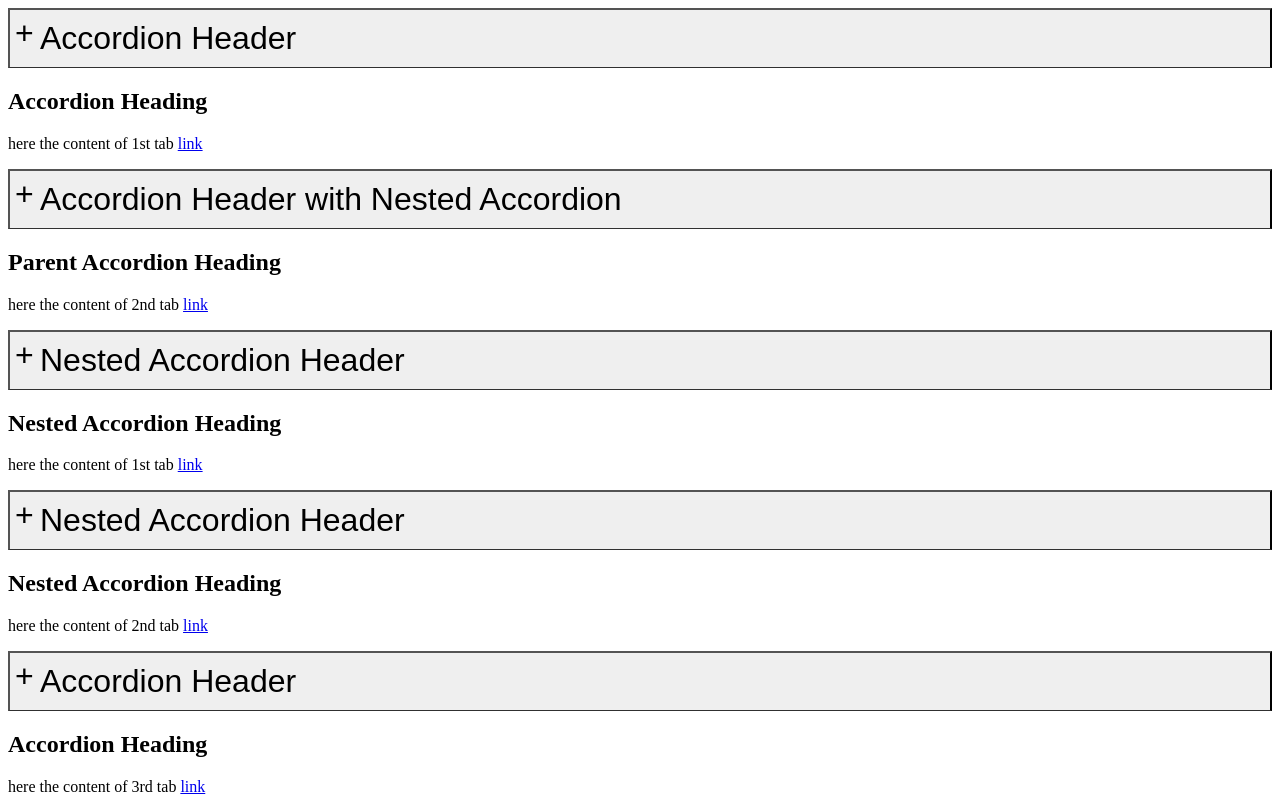
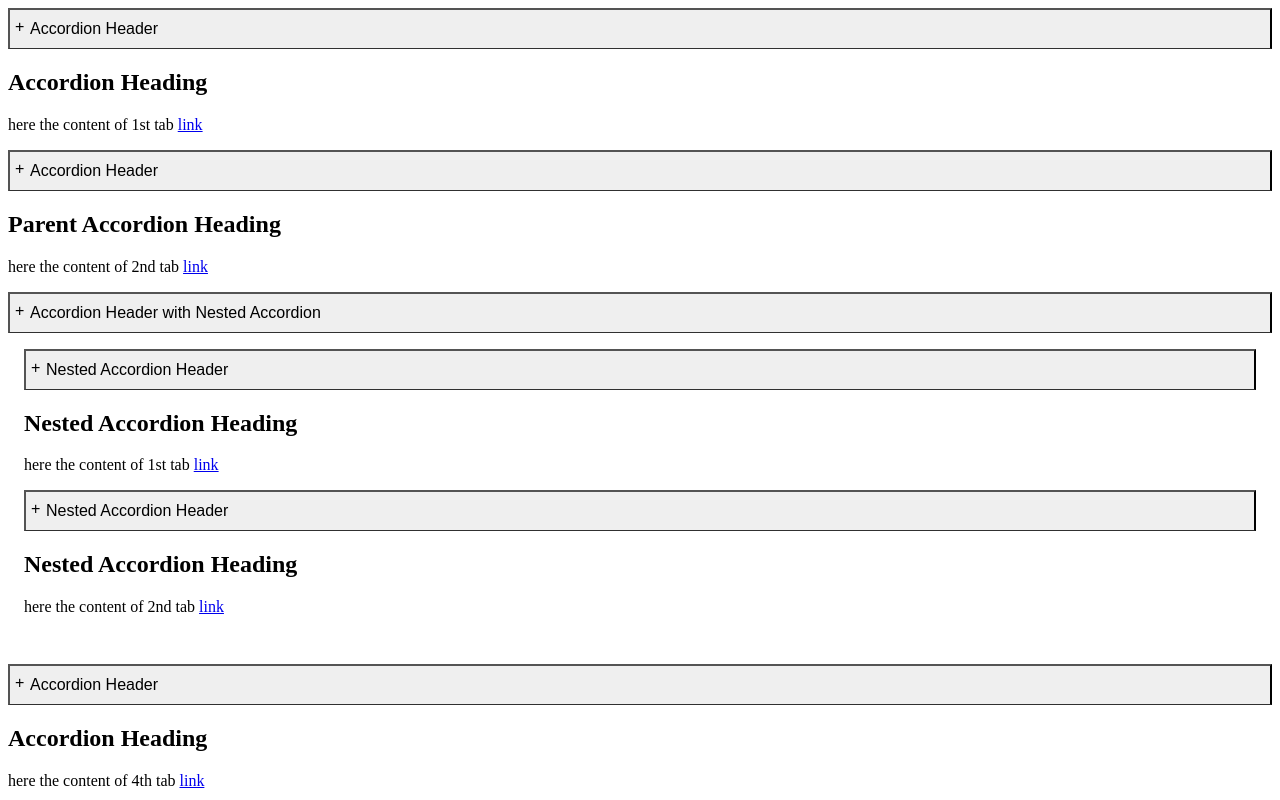
Before and after one commit to 10up/component-accordion, a website built with webpack: page demo/index.html in a window 1280 px wide. Shown: the top 800 px of the page. Built offline with nearby package versions, Linux system fonts and the light colour scheme; some packages are replaced by stand-ins of ours.

Commit message:
updated test to work with nested accordion

```diff
--- a/demo/index.html
+++ b/demo/index.html
@@ -5,10 +5,14 @@
 		<meta charset="utf-8">
 		<meta name="viewport" content="width=device-width, initial-scale=1.0">
 		<link href="../dist/accordion.css" rel="stylesheet">
+		<style>
+			.accordion {margin-bottom: 1em;}
+			.accordion .accordion {padding: 1em;}
+		</style>
 	</head>
 	<body>
 
-		<div class="accordion">
+		<div class="accordion accordion--parent">
 
 			<button class="accordion-header" type="button">Accordion Header</button>
 			<div class="accordion-content">
@@ -16,11 +20,14 @@
 				<p>here the content of 1st tab <a href="#">link</a></p>
 			</div> <!-- //.accordion-content -->
 
-			<button class="accordion-header" type="button">Accordion Header with Nested Accordion</button>
+			<button class="accordion-header" type="button">Accordion Header</button>
 			<div class="accordion-content">
 				<h2 class="accordion-label">Parent Accordion Heading</h2>
 				<p>here the content of 2nd tab <a href="#">link</a></p>
+			</div> <!-- //.accordion-content -->
 
+			<button class="accordion-header" type="button">Accordion Header with Nested Accordion</button>
+			<div class="accordion-content">
 				<div class="accordion">
 
 					<button class="accordion-header" type="button">Nested Accordion Header</button>
@@ -36,13 +43,6 @@
 					</div> <!-- //.accordion-content -->
 
 				</div> <!-- //.accordion -->
-
-			</div> <!-- //.accordion-content -->
-
-			<button class="accordion-header" type="button">Accordion Header</button>
-			<div class="accordion-content">
-				<h2 class="accordion-label">Accordion Heading</h2>
-				<p>here the content of 3rd tab <a href="#">link</a></p>
 			</div> <!-- //.accordion-content -->
 
 			<button class="accordion-header" type="button">Accordion Header</button>
--- a/package.json
+++ b/package.json
@@ -1,6 +1,6 @@
 {
   "name": "@10up/component-accordion",
-  "version": "1.0.7",
+  "version": "1.1.0",
   "author": "10up",
   "description": "Accessible accordion component.",
   "main": "./src/accordion.js",
--- a/src/style.css
+++ b/src/style.css
@@ -3,8 +3,8 @@
 .accordion-header {
   border-bottom: 1px solid #303030;
   cursor: pointer;
-  font-size: 2em;
-  padding: 10px 0 10px 30px;
+  font-size: 1em;
+  padding: 10px 0 10px 20px;
   position: relative;
   text-align: left;
   width: 100%;
@@ -13,7 +13,7 @@
     content: "+";
     left: 5px;
     position: absolute;
-    top: 5px;
+    top: 8px;
   }
 
   &.is-active:before {
```
Also changed, not shown: tests/accordion.spec.js (+1 -1 lines), dist/accordion.css, 1 other file.
